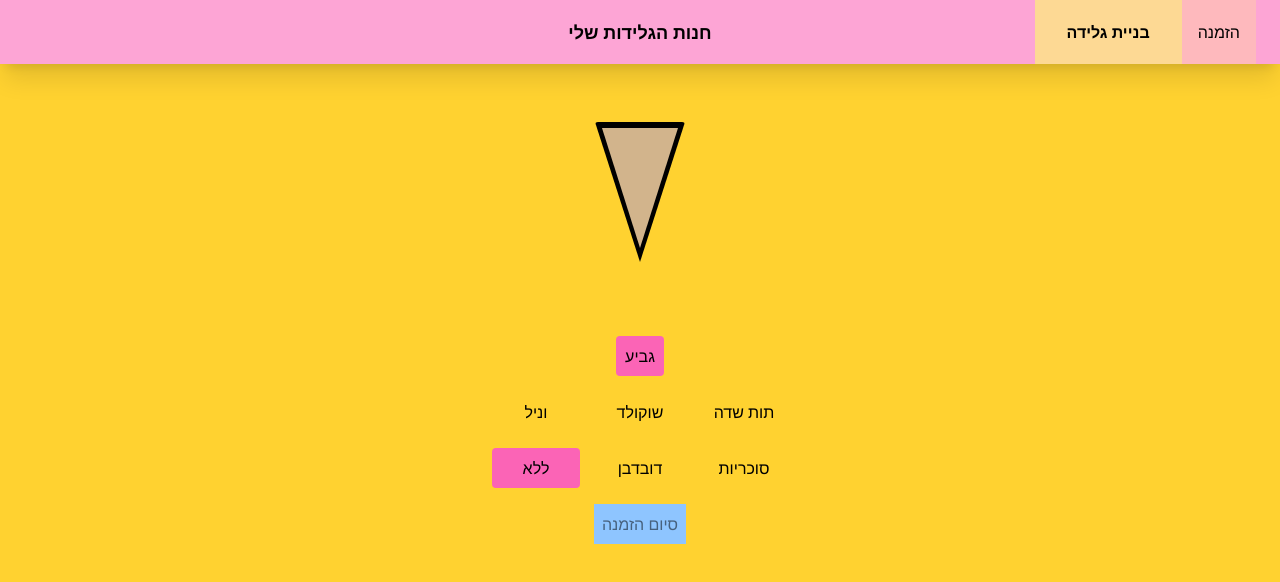
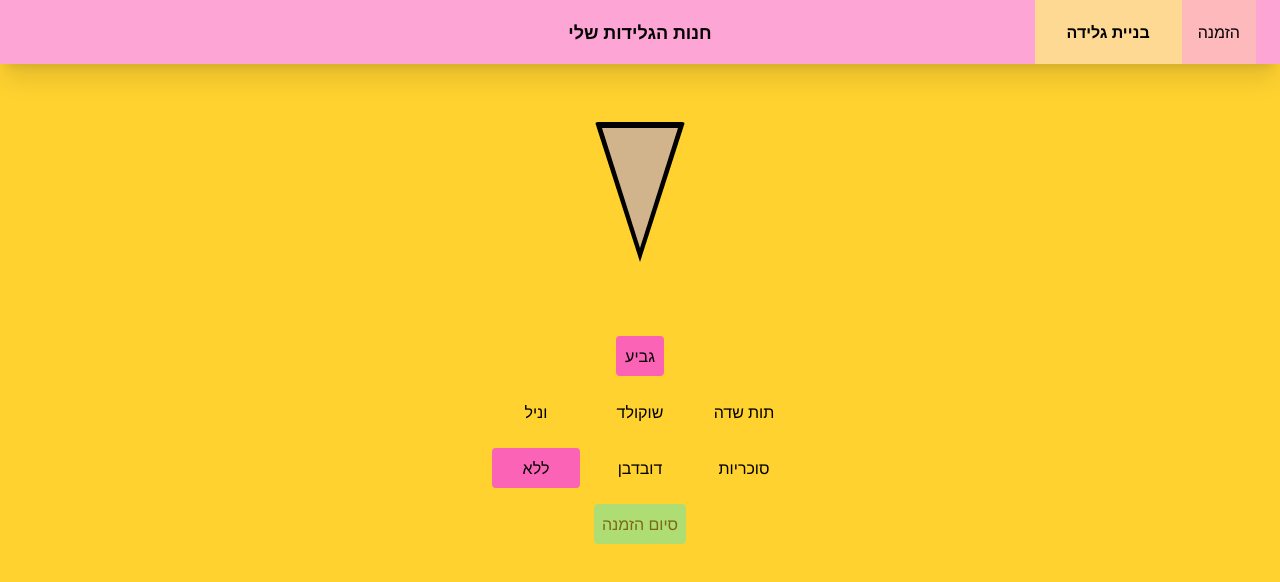
Before and after one commit to drorsoft/react-course, a React (Vite) app: page / in a window 1280 px wide. Shown: the top 582 px of the page. Built offline with nearby package versions, Linux system fonts and the light colour scheme.

Commit message:
fix: update button styling in IcecreamBuilderPage and remove unnecessary background class

```diff
--- a/src/pages/IcecreamBuilderPage.jsx
+++ b/src/pages/IcecreamBuilderPage.jsx
@@ -67,9 +67,9 @@ export function IcecreamBuilderPage() {
                   </div>
                       <div className="bg-background-main  flex-1 flex flex-col items-center    ">
 
-                <div id='taste-container' className={` bg-blue-300 flex flex-row gap-4`}>
+                <div id='taste-container' className={`  flex flex-row gap-4`}>
 
-                    <button onClick={gotoCheckout} disabled={!flavour}  className={`p-2 bg-button-accent disabled:opacity-50 text-black hover:ring-1 ring-purple-700 rounded`}  >
+                    <button onClick={gotoCheckout} disabled={!flavour}  className={`p-2  bg-emerald-300 disabled:opacity-50 text-black hover:ring-1 ring-purple-700 rounded`}  >
                         סיום הזמנה
                     </button>
                 </div>
```
